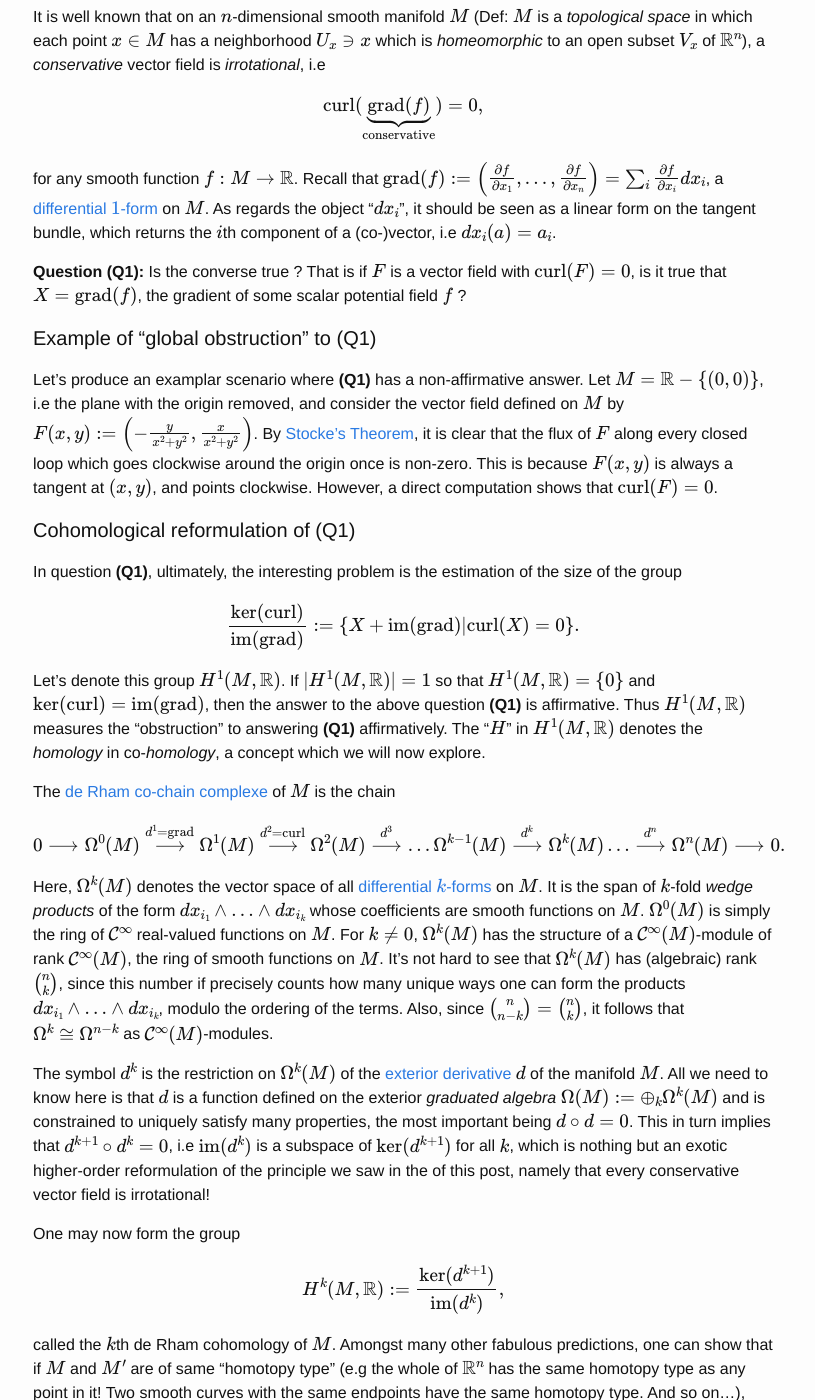
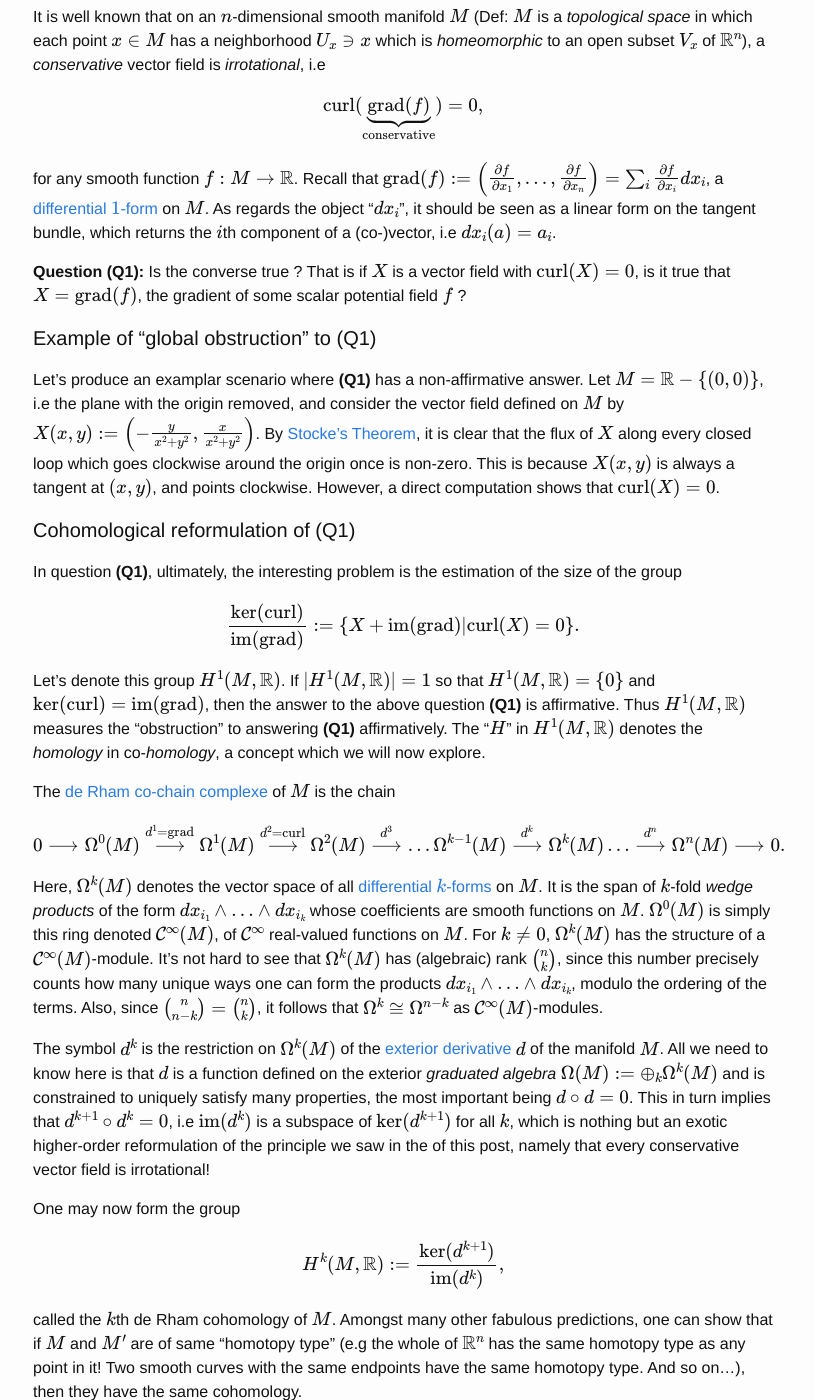
Before and after one commit to dohmatob/dohmatob.github.io, a Jekyll site: the page built from _posts/2018-02-22-hodge.markdown, in a window 1280 px wide and 1400 px high, scrolled down 1001 px. Shown: the whole window, without its empty margins (237-1052 px from the left). Built offline with Jekyll 4.4.1, drawn with Linux system fonts in a browser that asks for light colours; formulas are drawn with MathJax 3; comment, search, counter and statistics services are not loaded.

Commit message:
fixed some typos caught by Anna Korba

```diff
--- a/_posts/2018-02-22-hodge.markdown
+++ b/_posts/2018-02-22-hodge.markdown
@@ -51,10 +51,10 @@ $$
 for any smooth function $f: M \rightarrow \mathbb R$. Recall that $\operatorname{grad}(f) := \left(\frac{\partial f}{\partial x_1},\ldots,\frac{\partial f}{\partial x_n}\right) = \sum_{i}\frac{\partial f}{\partial x_i} dx_i$, a [differential $1$-form][4] on $M$. As regards the object "$dx_i$", it should be seen as a linear form on the tangent bundle, which returns the $i$th component of a (co-)vector, i.e $dx_i(a) = a_i$.
 
 
-**Question (Q1):** Is the converse true ? That is if $F$ is a vector field with $\text{curl}(F) = 0$, is it true that $X = \grad(f)$, the gradient of some scalar potential field $f$ ?
+**Question (Q1):** Is the converse true ? That is if $X$ is a vector field with $\text{curl}(X) = 0$, is it true that $X = \grad(f)$, the gradient of some scalar potential field $f$ ?
 
 #### Example of "global obstruction" to (Q1)
-Let's produce an examplar scenario where **(Q1)** has a non-affirmative answer. Let $M = \mathbb R - \\{(0,0)\\}$, i.e the plane with the origin removed, and consider the vector field defined on $M$ by $F(x, y) := \left(-\frac{y}{x^2 + y^2}, \frac{x}{x^2 + y^2}\right)$. By [Stocke's Theorem][3], it is clear that the flux of $F$ along every closed loop which goes clockwise around the origin once is non-zero. This is because $F(x, y)$ is always a tangent at $(x, y)$, and points clockwise. However, a direct computation shows that $\text{curl}(F) = 0$.
+Let's produce an examplar scenario where **(Q1)** has a non-affirmative answer. Let $M = \mathbb R - \\{(0,0)\\}$, i.e the plane with the origin removed, and consider the vector field defined on $M$ by $X(x, y) := \left(-\frac{y}{x^2 + y^2}, \frac{x}{x^2 + y^2}\right)$. By [Stocke's Theorem][3], it is clear that the flux of $X$ along every closed loop which goes clockwise around the origin once is non-zero. This is because $X(x, y)$ is always a tangent at $(x, y)$, and points clockwise. However, a direct computation shows that $\text{curl}(X) = 0$.
 
 
 #### Cohomological reformulation of (Q1)
@@ -74,7 +74,7 @@ $$
 0 \longrightarrow \Omega^0(M) \overset{d^1=\operatorname{grad}}{\longrightarrow} \Omega^1(M) \overset{d^2=\operatorname{curl}}{\longrightarrow} \Omega^2(M) \overset{d^3}{\longrightarrow} \ldots \Omega^{k-1}(M) \overset{d^k}{\longrightarrow} \Omega^{k}(M) \ldots \overset{d^n}{\longrightarrow} \Omega^n(M) \longrightarrow 0.
 $$
 
-Here, $\Omega^k(M)$ denotes the vector space of all [differential $k$-forms][4] on $M$. It is the span of $k$-fold *wedge products* of the form $dx_{i_1} \wedge \ldots \wedge dx_{i_k}$ whose coefficients are smooth functions on $M$. $\Omega^0(M)$ is simply the ring of $\mathcal C^\infty$ real-valued functions on $M$. For $k \ne 0$, $\Omega^k(M)$ has the structure of a $\mathcal C^\infty(M)$-module of rank $\mathcal C^\infty(M)$, the ring of smooth functions on $M$. It's not hard to see that  $\Omega^k(M)$ has (algebraic) rank ${n\choose k}$, since this number if precisely counts how many unique ways one can form the products $dx_{i_1} \wedge \ldots \wedge dx_{i_k}$, modulo the ordering of the terms.
+Here, $\Omega^k(M)$ denotes the vector space of all [differential $k$-forms][4] on $M$. It is the span of $k$-fold *wedge products* of the form $dx_{i_1} \wedge \ldots \wedge dx_{i_k}$ whose coefficients are smooth functions on $M$. $\Omega^0(M)$ is simply this ring denoted $\mathcal C^\infty(M)$, of $\mathcal C^\infty$ real-valued functions on $M$. For $k \ne 0$, $\Omega^k(M)$ has the structure of a $\mathcal C^\infty(M)$-module. It's not hard to see that  $\Omega^k(M)$ has (algebraic) rank ${n\choose k}$, since this number precisely counts how many unique ways one can form the products $dx_{i_1} \wedge \ldots \wedge dx_{i_k}$, modulo the ordering of the terms.
 <!-- This explains why the co-chain complexe drawn above is finite: the endpoints are trivial via since the wedge product of an empty set or a set of more than $n$ differential $1$-forms on in $n$ dimensions is zero.  -->
 Also, since ${n\choose n-k} = {n\choose k}$, it follows that $\Omega^k \cong \Omega^{n-k}$ as $\mathcal C^\infty(M)$-modules.
 
```
